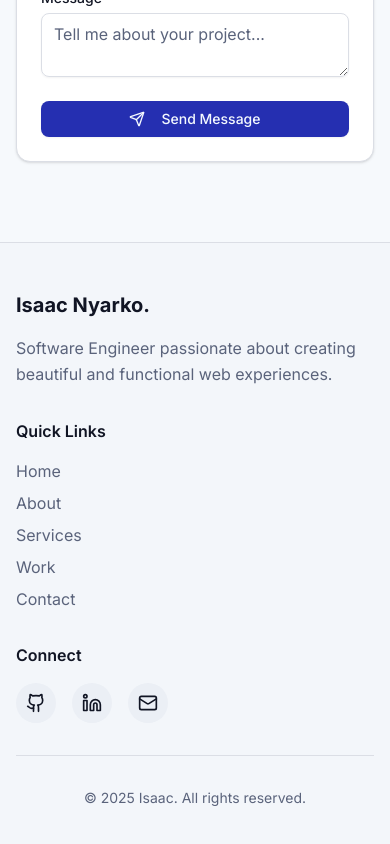
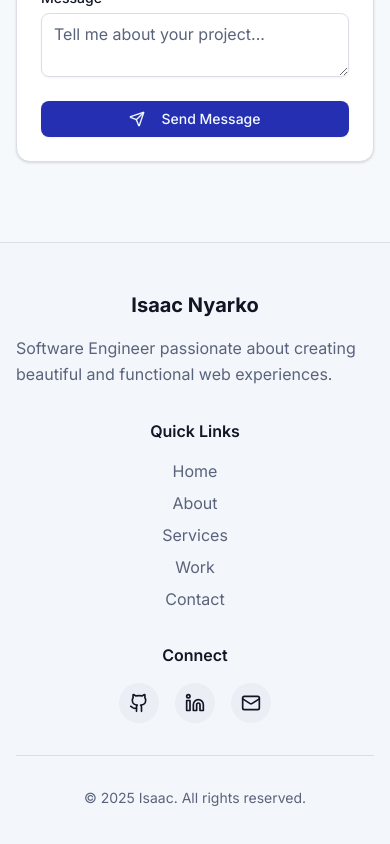
Before and after one commit to nyarko-i/portfolioProject, a Next.js app: page / in a window 390 px wide. Shown: the part 8051-8895 px from the top of the page. Built offline with nearby package versions, Linux system fonts and the light colour scheme.

Commit message:
centered footer section on mobile and desktop

```diff
--- a/components/footer.tsx
+++ b/components/footer.tsx
@@ -20,7 +20,9 @@ export default function Footer() {
           <div className="grid grid-cols-1 md:grid-cols-3 gap-8">
             {/* Brand */}
             <div>
-              <h3 className="text-xl font-bold mb-4">Isaac Nyarko.</h3>
+              <h3 className="text-xl font-bold mb-4 text-center">
+                Isaac Nyarko
+              </h3>
               <p className="text-muted-foreground leading-relaxed">
                 Software Engineer passionate about creating beautiful and
                 functional web experiences.
@@ -29,8 +31,8 @@ export default function Footer() {
 
             {/* Quick Links */}
             <div>
-              <h4 className="font-semibold mb-4">Quick Links</h4>
-              <ul className="space-y-2">
+              <h4 className="font-semibold mb-4 text-center">Quick Links</h4>
+              <ul className="space-y-2 text-center">
                 <li>
                   <a
                     href="#home"
@@ -76,8 +78,8 @@ export default function Footer() {
 
             {/* Social Links */}
             <div>
-              <h4 className="font-semibold mb-4">Connect</h4>
-              <div className="flex space-x-4">
+              <h4 className="font-semibold mb-4 text-center">Connect</h4>
+              <div className="flex space-x-4 items-center justify-center">
                 {socialLinks.map((social) => {
                   const Icon = social.icon;
                   return (
@@ -86,7 +88,7 @@ export default function Footer() {
                       href={social.href}
                       target="_blank"
                       rel="noopener noreferrer"
-                      className="w-10 h-10 bg-muted rounded-full flex items-center justify-center hover:bg-primary hover:text-primary-foreground transition-colors"
+                      className="w-10 h-10 bg-muted rounded-full flex items-center justify-center hover:bg-primary hover:text-primary-foreground  transition-colors"
                     >
                       <Icon className="w-5 h-5" />
                       <span className="sr-only">{social.label}</span>
```
